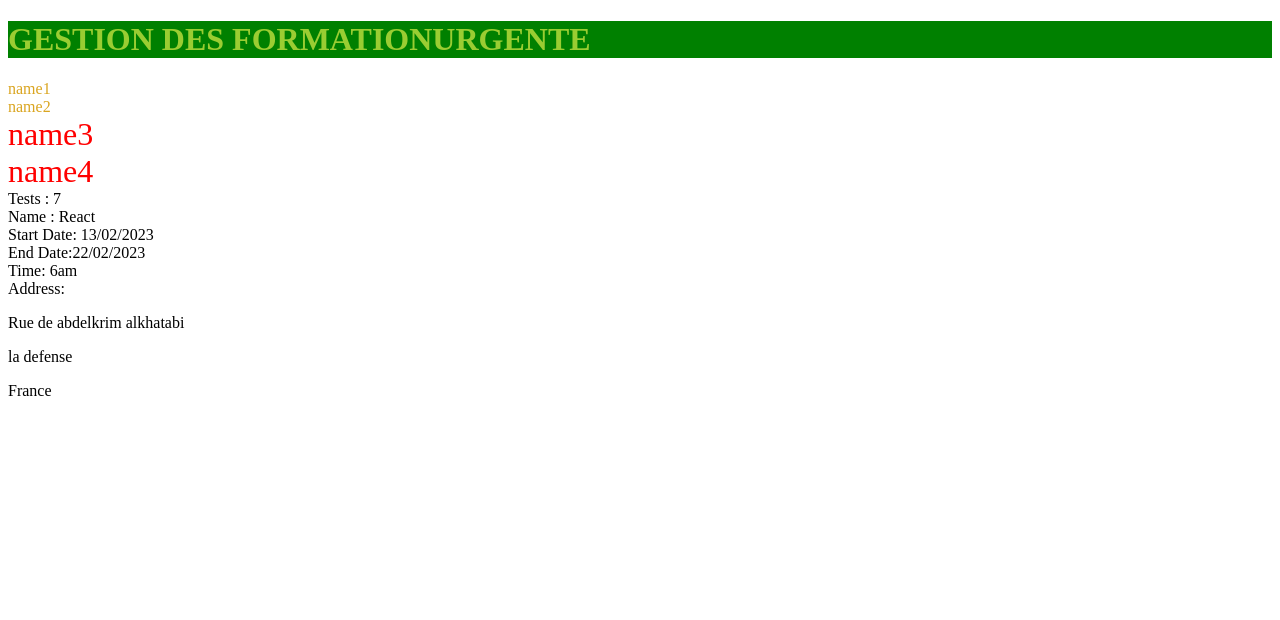
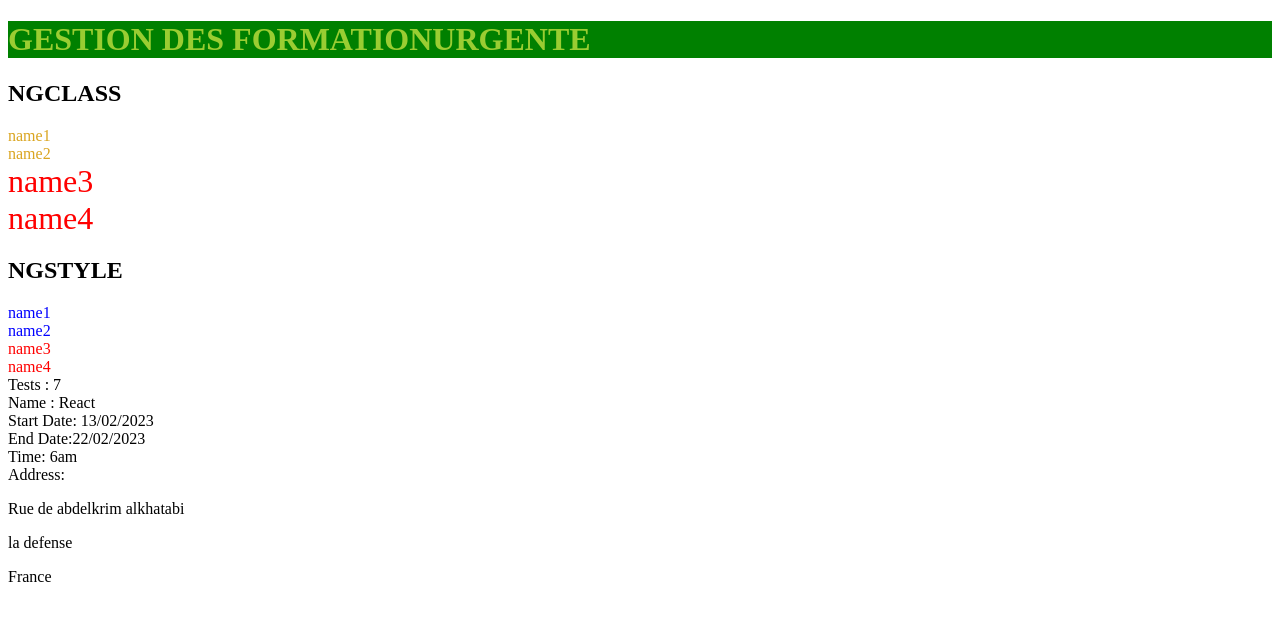
Before and after one commit to namaziane/angular-training-session-mai-2023, an Angular app: page / in a window 1280 px wide. Shown: the top 620 px of the page. Built offline with nearby package versions, Linux system fonts and the light colour scheme.

Commit message:
ngif ngfor ngclass ngstyle

```diff
--- a/src/app/mon-html.html
+++ b/src/app/mon-html.html
@@ -1,7 +1,12 @@
 <h1 style="background-color:green">{{title + 'URGENTE'| uppercase}}</h1>
-
+<h2>NGCLASS</h2>
 <div *ngFor="let item of maListe" >
     <span [ngClass]="{'mon_css1': item.id>2,'mon_css2': item.id<=2}">{{item.name}}</span>
+</div>
+
+<h2>NGSTYLE</h2>
+<div *ngFor="let item of maListe" >
+    <span [ngStyle]="{'color': item.id>2 ? 'red': 'blue'}">{{item.name}}</span>
 </div>
 
 <div>
```
